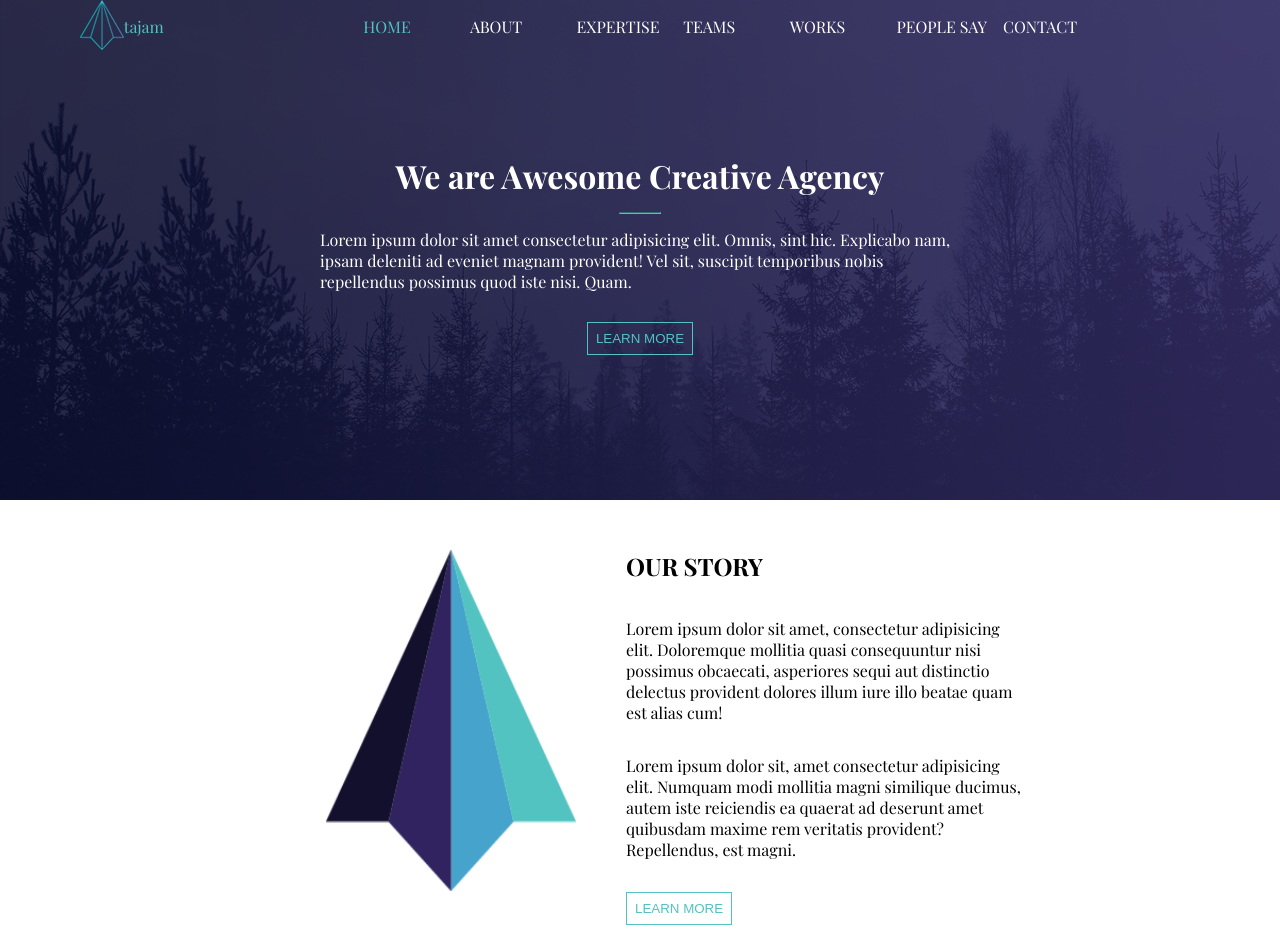
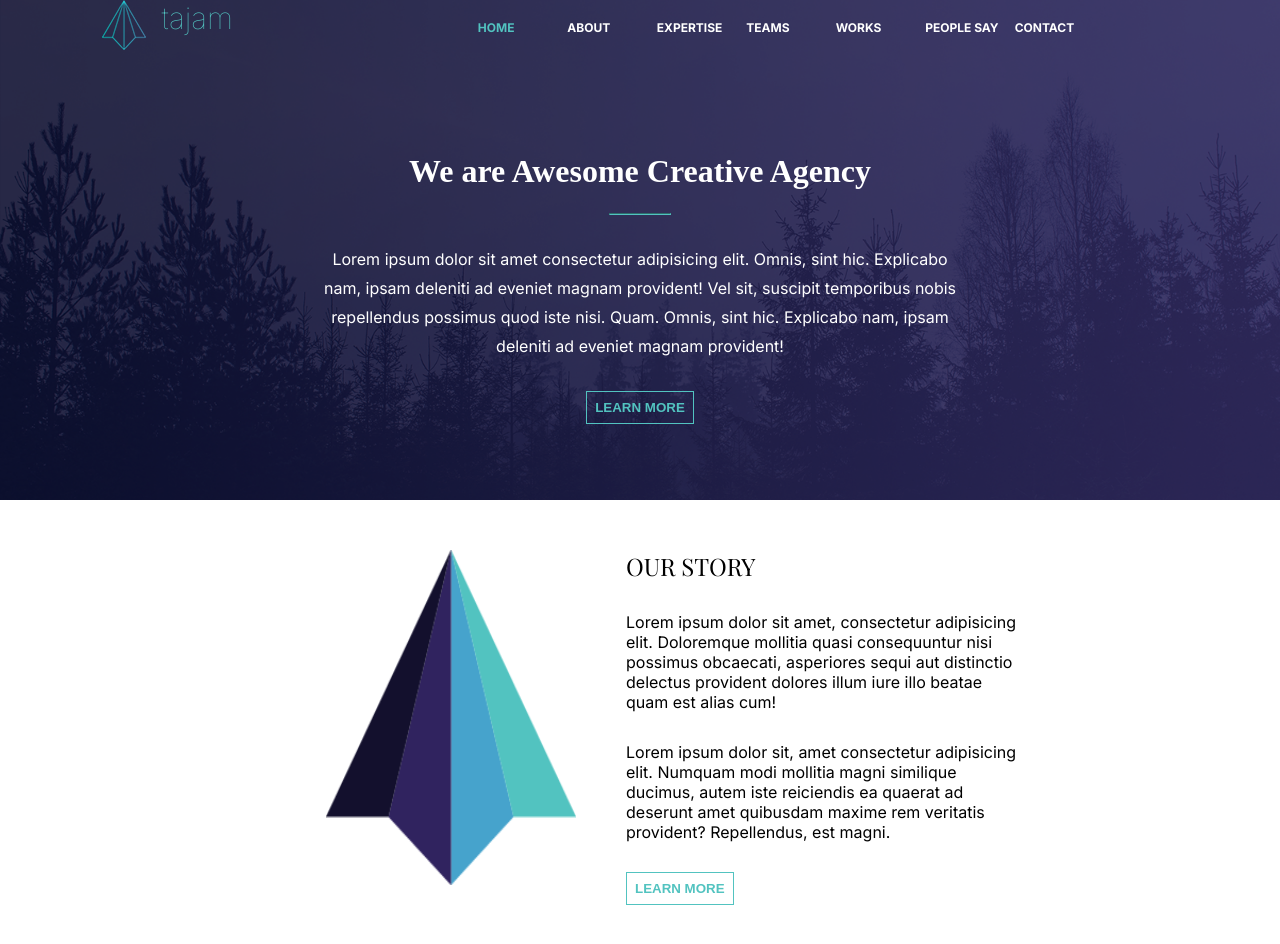
Before and after one commit to Tin274/psd_to_html, a plain HTML site: page index.html in a window 1280 px wide. Shown: the top 944 px of the page. Drawn offline with nearby package versions, Linux system fonts and the light colour scheme.

Commit message:
feat(index.html styles.css): styling header footer

```diff
--- a/index.html
+++ b/index.html
@@ -38,11 +38,11 @@
       <h1>We are Awesome Creative Agency</h1>
 
     </div>
-    <hr style="border-color: #52C3C0;" width="40px">
+    <hr style="border-color: #52C3C0;" width="60px">
 
     <div class="headerartikel">
 
-        Lorem ipsum dolor sit amet consectetur adipisicing elit. Omnis, sint hic. Explicabo nam, ipsam deleniti ad eveniet magnam provident! Vel sit, suscipit temporibus nobis repellendus possimus quod iste nisi. Quam.
+        Lorem ipsum dolor sit amet consectetur adipisicing elit. Omnis, sint hic. Explicabo nam, ipsam deleniti ad eveniet magnam provident! Vel sit, suscipit temporibus nobis repellendus possimus quod iste nisi. Quam. Omnis, sint hic. Explicabo nam, ipsam deleniti ad eveniet magnam provident!
 
     </div>
 
@@ -65,7 +65,7 @@
       </div>
 
       <div class="storyartikel">
-        <h1>OUR STORY</h1>
+        <h2>OUR STORY</h2>
 
         <p>Lorem ipsum dolor sit amet, consectetur adipisicing elit. Doloremque mollitia quasi consequuntur nisi possimus obcaecati, asperiores sequi aut distinctio delectus provident dolores illum iure illo beatae quam est alias cum!</p>
         <p>Lorem ipsum dolor sit, amet consectetur adipisicing elit. Numquam modi mollitia magni similique ducimus, autem iste reiciendis ea quaerat ad deserunt amet quibusdam maxime rem veritatis provident? Repellendus, est magni.</p>
--- a/styles.css
+++ b/styles.css
@@ -1,12 +1,15 @@
 body {
-    font-family: 'Playfair Display', serif;
+    font-family: 'inter', sans-serif;
     margin: 0;
 }
 
-
+h1 {
+  font-family: 'playfair', serif;
+  font-size: px;
+  margin-bottom: 30px;
+}
 
 .header {
-
     background-image: url(images/bgk-header.png);
     background-position: center;
     background-repeat: no-repeat;
@@ -16,8 +19,6 @@ body {
     margin: 0px auto;
     position: relative;
 }
-
-
 
 .logo-nav {
     display: flex;
@@ -30,13 +31,30 @@ body {
 
 }
 
+.headerlogo p {
+  font-family: 'Inter', sans-serif;
+  color: #52C3C0;
+  font-size: 30px;
+  font-weight: 100;
+  margin: 0 0 0 15px;
+}
+
 
 .navbar {
     display: flex;
     justify-content: space-between;
-
 }
 
+.navbar a {
+  font-weight: bold;
+  font-size: 12px;
+}
+
+.navbar a:hover {
+  font-weight: bold;
+  font-size: 13px;
+  text-decoration: underline;
+}
 
 ul {
     columns: 8;
@@ -48,7 +66,6 @@ ul {
     justify-content: center;
     margin: 80px 50px -15px 50px;
     color: white;
-
 }
 
 .headerartikel {
@@ -58,7 +75,9 @@ ul {
     margin-right: auto;
     width: 50%;
     color: white;
-    margin-top: 15px;
+    margin-top: 30px;
+    text-align: center;
+    line-height: 1.8em;
 }
 
 a {
@@ -68,7 +87,6 @@ a {
 }
 
 .home {
-
     color: #52C3C0;
 }
 
@@ -77,8 +95,6 @@ a {
     justify-content: center;
     align-items: center;
     margin: 30px 0 0 0;
-
-
 }
 
 button {
@@ -86,7 +102,7 @@ button {
     color: #52C3C0;
     border: 1px solid #52C3C0;
     padding: 8px 8px 8px 8px;
-
+    font-weight: 700;
 }
 
 
@@ -98,25 +114,26 @@ button {
     width: 60%;
     margin-left: auto;
     margin-right: auto;
-
-
-
-
 }
 
 .storylogo {
-
     display: flex;
     margin: 20px 50px 50px 70px;
-
-
 }
 
 .storyartikel {
     display: flex;
     flex-direction: column;
+}
 
+.storyartikel p {
+  font-family: 'inter', sans-serif;
+  color: black;
+  margin: 0 0 30px 0;
+}
 
+.storyartikel h2 {
+  margin-bottom: 30px;
 }
 
 .watchsection {
@@ -135,10 +152,6 @@ button {
 .videobutton {
     display: flex;
     justify-content: center;
-
-
-
-
 }
 
 .videobutton img {
@@ -156,6 +169,7 @@ button {
     display: flex;
     justify-content: center;
     flex-direction: column;
+}
 
 h2 {
   font-family: 'Playfair Display', serif;
@@ -367,6 +381,17 @@ footer {
   border: none;
 }
 
+#newsletter-button:hover {
+  background-color: #52C3C0;
+  opacity: 50%;
+  padding: 4px;
+  display: flex;
+  justify-content: center;
+  text-align: center;
+  margin-left: 10px;
+  border: none;
+}
+
 #newletter-button img {
   margin: 0;
 }
@@ -376,6 +401,7 @@ footer {
   width: 90%;
   justify-content: space-between;
 }
+
 
 /* footer letzte Zeile mit Navbar und Copyright */
 
@@ -404,6 +430,11 @@ ul {
   font-family: 'Inter', sans-serif;
 }
 
+.footer-navbar a:hover {
+  font-weight: bold;
+  text-decoration: underline;
+}
+
 #copyright {
   display: flex;
   justify-content: flex-end;
```
